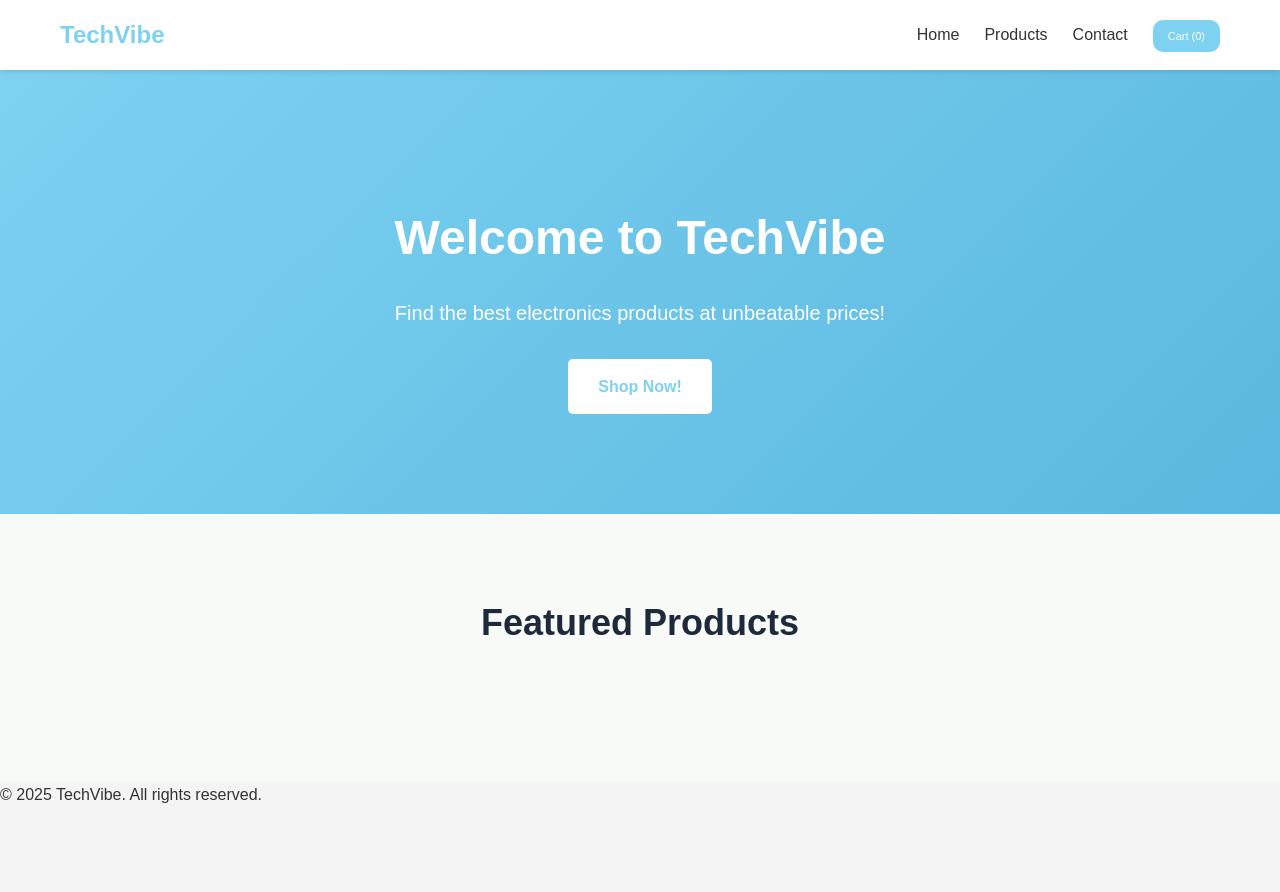
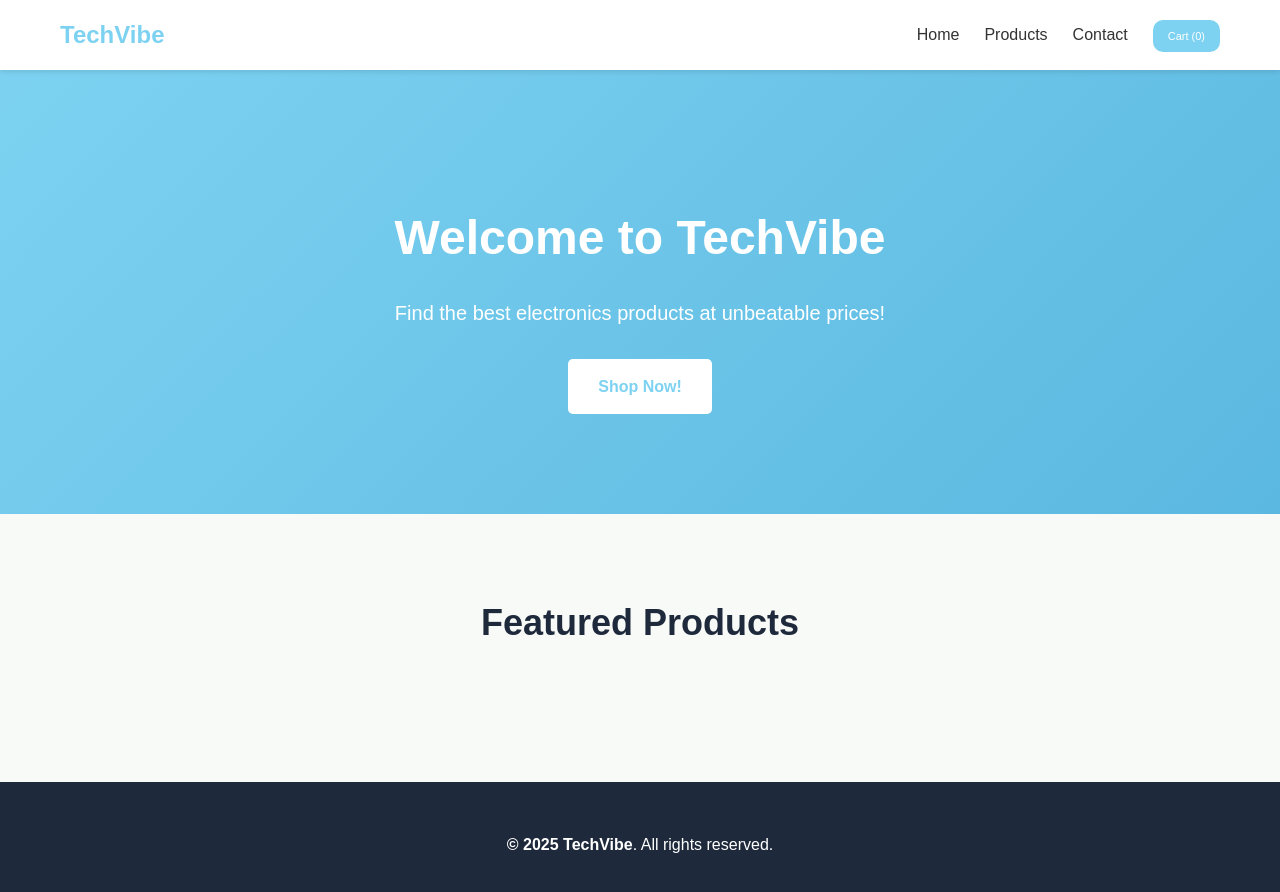
Before and after one commit to 912608zwanga/TechVibe-E-Commerce-Website, a plain HTML site: page index.html in a window 1280 px wide. Before the commit the page ends 808 px from the top, so only its background shows below. Drawn offline with Linux system fonts and the light colour scheme; files whose address does not match are found by name.

Commit message:
Lesson 6: footer styling

```diff
--- a/index.html
+++ b/index.html
@@ -42,7 +42,7 @@
 
     <!----Footer section with contact information and links--->
     <footer class="footer">
-        <p>&copy; 2025 TechVibe. All rights reserved.</p>
+        <p><b>&copy; 2025 TechVibe</b>. All rights reserved.</p>
     </footer>
 
 
--- a/style.css
+++ b/style.css
@@ -187,3 +187,10 @@ body {
 .btn-secondary:hover {
     background-color: #cbd5e1; /* Darker shade on hover */
 }
+
+.footer {
+    background-color: #1e293b;
+    padding: 50px 0;
+    text-align: center;
+    color: #ffffff;
+}
```
